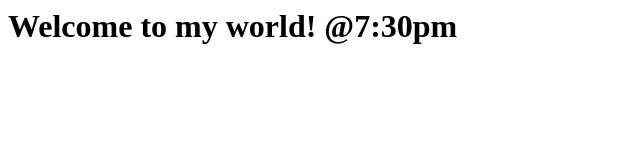
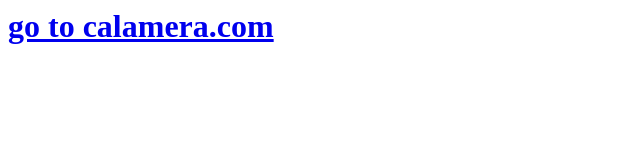
Before and after one commit to calamera/calamera.github.io, a plain HTML site: page index.html in a window 1280 px wide. Shown: the whole page, without its empty margins (0-640 px from the left). Drawn offline with Linux system fonts and the light colour scheme.

Commit message:
Update index.html
simple link only

```diff
--- a/index.html
+++ b/index.html
@@ -1,3 +1,3 @@
 <html>
-<H1>Welcome to my world! @7:30pm</H1>
+<h1><a href="http://www.calamera.com">go to calamera.com</a></h1>
 </html>
```
